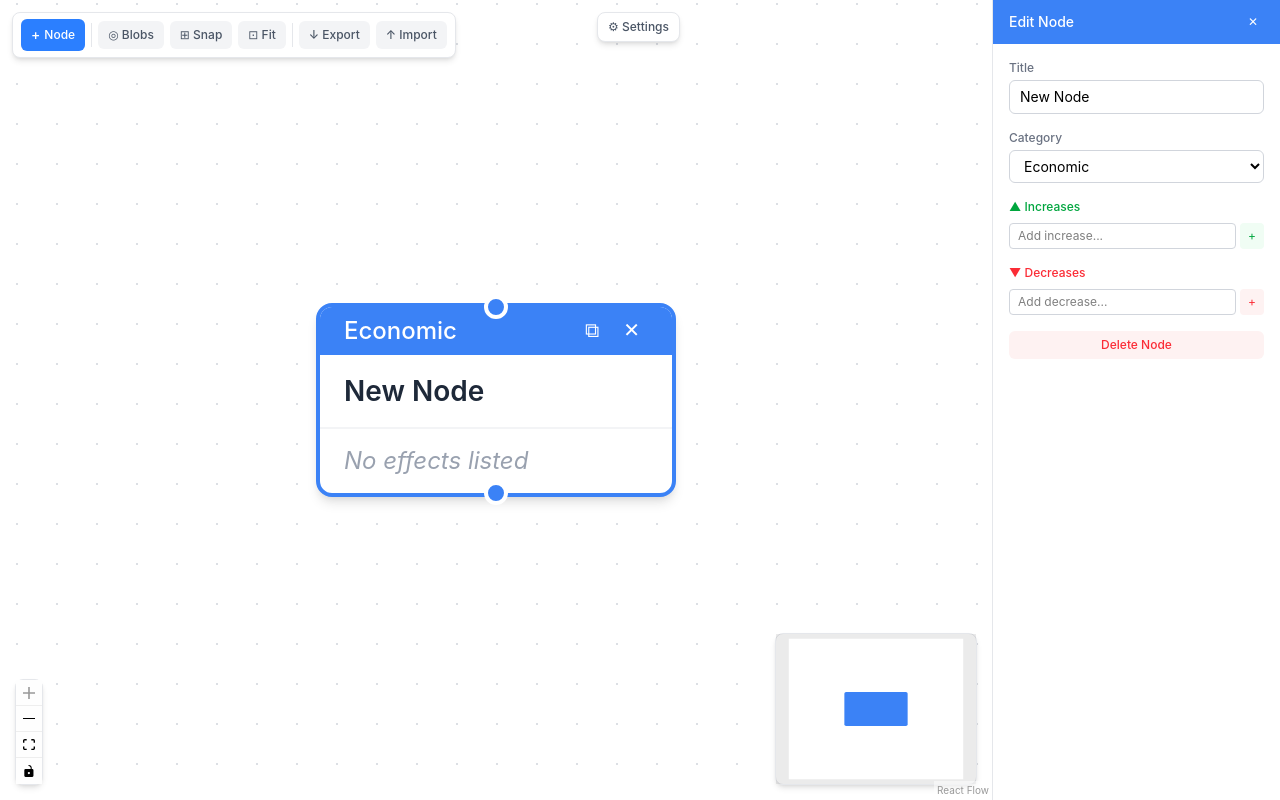
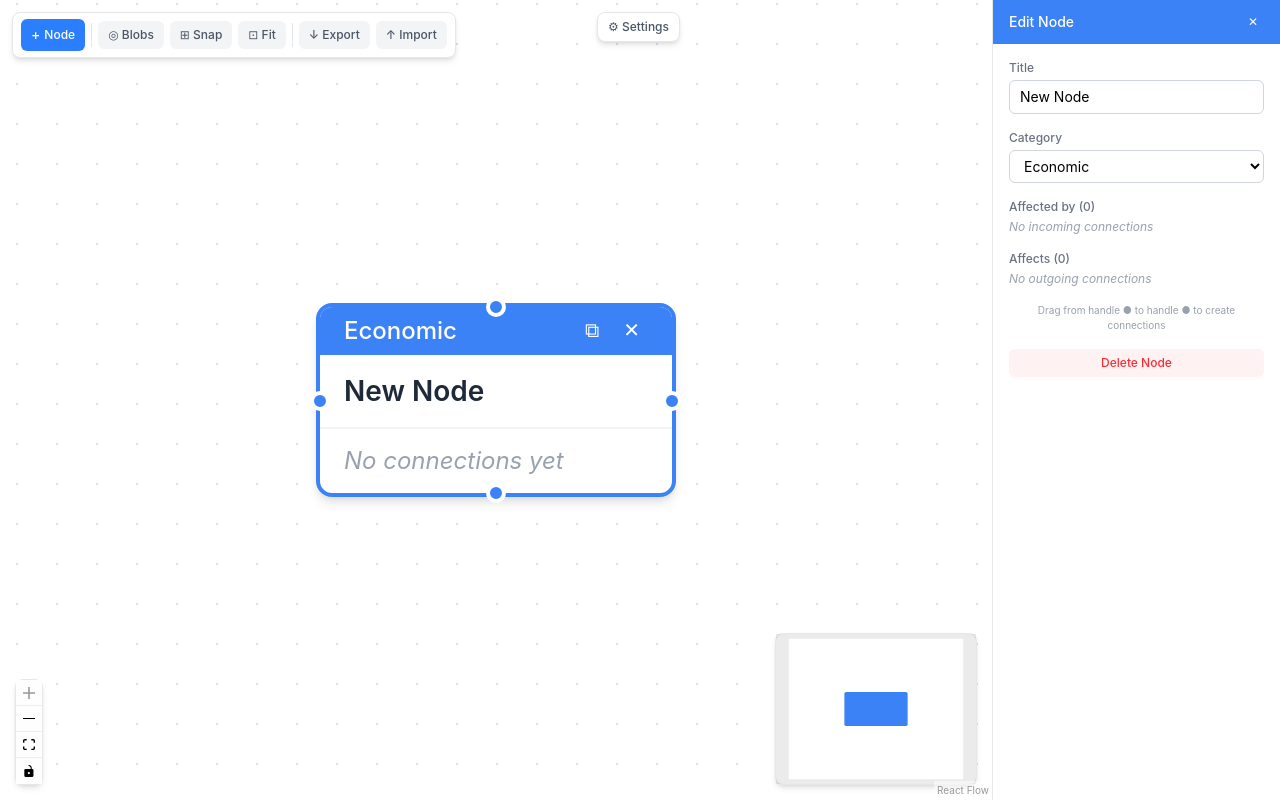
Before and after one commit to KlavsKalnins/system-map, a React (Vite) app: page / in a window 1280 px wide. Both pictures are taken after a click on the button "+ Node". Built offline with nearby package versions, Linux system fonts and the light colour scheme.

Commit message:
system map

```diff
--- a/src/components/Canvas.tsx
+++ b/src/components/Canvas.tsx
@@ -5,6 +5,7 @@ import {
   Controls,
   Background,
   BackgroundVariant,
+  ConnectionMode,
   useReactFlow,
   type NodeTypes,
   type EdgeTypes,
@@ -133,6 +134,7 @@ export default function Canvas() {
         edgeTypes={edgeTypes}
         snapToGrid={config.snapToGrid}
         snapGrid={snapGrid}
+        connectionMode={ConnectionMode.Loose}
         fitView
         deleteKeyCode={null} // we handle delete ourselves
         className="bg-gray-50"
--- a/src/components/nodes/SystemNodeCard.tsx
+++ b/src/components/nodes/SystemNodeCard.tsx
@@ -1,4 +1,4 @@
-import { memo, useCallback } from 'react';
+import { memo, useCallback, useMemo } from 'react';
 import { Handle, Position, type NodeProps } from '@xyflow/react';
 import type { SystemNodeData } from '../../types';
 import { useMapStore } from '../../store/useMapStore';
@@ -6,6 +6,8 @@ import { getCategoryColor } from '../../lib/colors';
 
 function SystemNodeCard({ id, data, selected }: NodeProps & { data: SystemNodeData }) {
   const config = useMapStore((s) => s.config);
+  const edges = useMapStore((s) => s.edges);
+  const nodes = useMapStore((s) => s.nodes);
   const setSelectedNodeId = useMapStore((s) => s.setSelectedNodeId);
   const deleteNode = useMapStore((s) => s.deleteNode);
   const duplicateNode = useMapStore((s) => s.duplicateNode);
@@ -13,14 +15,42 @@ function SystemNodeCard({ id, data, selected }: NodeProps & { data: SystemNodeDa
   const categoryColor = getCategoryColor(config.categories, data.category);
   const categoryLabel = config.categories.find((c) => c.id === data.category)?.label ?? 'Uncategorized';
 
+  // Derive connections from edges
+  const connections = useMemo(() => {
+    const outgoing = edges
+      .filter((e) => e.source === id)
+      .map((e) => {
+        const target = nodes.find((n) => n.id === e.target);
+        return {
+          id: e.id,
+          label: target?.data?.title ?? '?',
+          polarity: (e.data?.polarity as '+' | '-') ?? '+',
+          direction: 'out' as const,
+        };
+      });
+    const incoming = edges
+      .filter((e) => e.target === id)
+      .map((e) => {
+        const source = nodes.find((n) => n.id === e.source);
+        return {
+          id: e.id,
+          label: source?.data?.title ?? '?',
+          polarity: (e.data?.polarity as '+' | '-') ?? '+',
+          direction: 'in' as const,
+        };
+      });
+    return { outgoing, incoming };
+  }, [edges, nodes, id]);
+
   const handleContextMenu = useCallback(
     (e: React.MouseEvent) => {
       e.preventDefault();
-      // Simple: just select on right click; context menu could be added later
       setSelectedNodeId(id);
     },
     [id, setSelectedNodeId],
   );
+
+  const hasConnections = connections.outgoing.length > 0 || connections.incoming.length > 0;
 
   return (
     <div
@@ -67,56 +97,128 @@ function SystemNodeCard({ id, data, selected }: NodeProps & { data: SystemNodeDa
         {data.title}
       </div>
 
-      {/* Increases */}
-      {data.increases.length > 0 && (
+      {/* Incoming connections (what affects this node) */}
+      {connections.incoming.length > 0 && (
         <div className="px-3 pt-1.5">
-          <div className="text-[10px] font-medium text-green-600 uppercase tracking-wide mb-0.5">
-            ▲ Increases
+          <div className="text-[10px] font-medium text-gray-400 uppercase tracking-wide mb-0.5">
+            Affected by
           </div>
           <ul className="text-xs text-gray-600 space-y-0.5">
-            {data.increases.map((item, i) => (
-              <li key={i} className="flex items-center gap-1">
-                <span className="w-1 h-1 rounded-full bg-green-400" />
-                {item}
+            {connections.incoming.map((c) => (
+              <li key={c.id} className="flex items-center gap-1">
+                <span
+                  className={`text-[10px] font-bold w-3.5 h-3.5 rounded-full flex items-center justify-center text-white shrink-0 ${
+                    c.polarity === '+' ? 'bg-green-500' : 'bg-red-500'
+                  }`}
+                >
+                  {c.polarity}
+                </span>
+                <span className="truncate">{c.label}</span>
+                <span className="text-gray-300">→</span>
               </li>
             ))}
           </ul>
         </div>
       )}
 
-      {/* Decreases */}
-      {data.decreases.length > 0 && (
+      {/* Outgoing connections (what this node affects) */}
+      {connections.outgoing.length > 0 && (
         <div className="px-3 pt-1.5 pb-2">
-          <div className="text-[10px] font-medium text-red-500 uppercase tracking-wide mb-0.5">
-            ▼ Decreases
+          <div className="text-[10px] font-medium text-gray-400 uppercase tracking-wide mb-0.5">
+            Affects
           </div>
           <ul className="text-xs text-gray-600 space-y-0.5">
-            {data.decreases.map((item, i) => (
-              <li key={i} className="flex items-center gap-1">
-                <span className="w-1 h-1 rounded-full bg-red-400" />
-                {item}
+            {connections.outgoing.map((c) => (
+              <li key={c.id} className="flex items-center gap-1">
+                <span className="text-gray-300">→</span>
+                <span
+                  className={`text-[10px] font-bold w-3.5 h-3.5 rounded-full flex items-center justify-center text-white shrink-0 ${
+                    c.polarity === '+' ? 'bg-green-500' : 'bg-red-500'
+                  }`}
+                >
+                  {c.polarity}
+                </span>
+                <span className="truncate">{c.label}</span>
               </li>
             ))}
           </ul>
         </div>
       )}
 
-      {data.increases.length === 0 && data.decreases.length === 0 && (
-        <div className="px-3 py-2 text-xs text-gray-400 italic">No effects listed</div>
+      {!hasConnections && (
+        <div className="px-3 py-2 text-xs text-gray-400 italic">No connections yet</div>
       )}
 
-      {/* Handles */}
+      {/* Source handles — visible dots on all 4 sides */}
       <Handle
-        type="target"
+        type="source"
+        id="s-top"
         position={Position.Top}
-        className="!w-3 !h-3 !rounded-full !border-2 !border-white"
+        className="!w-2.5 !h-2.5 !rounded-full !border-2 !border-white"
         style={{ backgroundColor: categoryColor }}
       />
       <Handle
         type="source"
+        id="s-bottom"
         position={Position.Bottom}
-        className="!w-3 !h-3 !rounded-full !border-2 !border-white"
+        className="!w-2.5 !h-2.5 !rounded-full !border-2 !border-white"
         style={{ backgroundColor: categoryColor }}
+      />
+      <Handle
+        type="source"
+        id="s-left"
+        position={Position.Left}
+        className="!w-2.5 !h-2.5 !rounded-full !border-2 !border-white"
+        style={{ backgroundColor: categoryColor }}
+      />
+      <Handle
+        type="source"
+        id="s-right"
+        position={Position.Right}
+        className="!w-2.5 !h-2.5 !rounded-full !border-2 !border-white"
+        style={{ backgroundColor: categoryColor }}
+      />
+
+      {/* Target handles — same positions, invisible but used by React Flow for incoming edges */}
+      <Handle
+        type="target"
+        id="t-top"
+        position={Position.Top}
+        className="!w-2.5 !h-2.5 !rounded-full !border-0"
+        style={{ backgroundColor: 'transparent', pointerEvents: 'none' }}
+      />
+      <Handle
+        type="target"
+        id="t-bottom"
+        position={Position.Bottom}
+        className="!w-2.5 !h-2.5 !rounded-full !border-0"
+        style={{ backgroundColor: 'transparent', pointerEvents: 'none' }}
+      />
+      <Handle
+        type="target"
+        id="t-left"
+        position={Position.Left}
+        className="!w-2.5 !h-2.5 !rounded-full !border-0"
+        style={{ backgroundColor: 'transparent', pointerEvents: 'none' }}
+      />
+      <Handle
+        type="target"
+        id="t-right"
+        position={Position.Right}
+        className="!w-2.5 !h-2.5 !rounded-full !border-0"
+        style={{ backgroundColor: 'transparent', pointerEvents: 'none' }}
+      />
+
+      {/* Backward-compat: hidden handles with no ID for old edges that have null sourceHandle/targetHandle */}
+      <Handle
+        type="source"
+        position={Position.Bottom}
+        style={{ opacity: 0, width: 0, height: 0, pointerEvents: 'none' }}
+      />
+      <Handle
+        type="target"
+        position={Position.Top}
+        style={{ opacity: 0, width: 0, height: 0, pointerEvents: 'none' }}
       />
     </div>
   );
--- a/src/components/panels/NodeEditor.tsx
+++ b/src/components/panels/NodeEditor.tsx
@@ -1,25 +1,47 @@
-import { useState, useCallback, useEffect } from 'react';
+import { useCallback, useMemo } from 'react';
 import { useMapStore } from '../../store/useMapStore';
 import { getCategoryColor } from '../../lib/colors';
 
 export default function NodeEditor() {
   const selectedNodeId = useMapStore((s) => s.selectedNodeId);
   const nodes = useMapStore((s) => s.nodes);
+  const edges = useMapStore((s) => s.edges);
   const config = useMapStore((s) => s.config);
   const updateNodeData = useMapStore((s) => s.updateNodeData);
+  const updateEdgeData = useMapStore((s) => s.updateEdgeData);
   const deleteNode = useMapStore((s) => s.deleteNode);
+  const deleteEdge = useMapStore((s) => s.deleteEdge);
   const setSelectedNodeId = useMapStore((s) => s.setSelectedNodeId);
 
   const node = nodes.find((n) => n.id === selectedNodeId);
 
-  const [newIncrease, setNewIncrease] = useState('');
-  const [newDecrease, setNewDecrease] = useState('');
-
-  // Reset inputs when node changes
-  useEffect(() => {
-    setNewIncrease('');
-    setNewDecrease('');
-  }, [selectedNodeId]);
+  // Derive connections from edges
+  const connections = useMemo(() => {
+    if (!node) return { incoming: [], outgoing: [] };
+    const incoming = edges
+      .filter((e) => e.target === node.id)
+      .map((e) => {
+        const source = nodes.find((n) => n.id === e.source);
+        return {
+          edgeId: e.id,
+          nodeId: e.source,
+          label: source?.data?.title ?? '?',
+          polarity: (e.data?.polarity as '+' | '-') ?? '+',
+        };
+      });
+    const outgoing = edges
+      .filter((e) => e.source === node.id)
+      .map((e) => {
+        const target = nodes.find((n) => n.id === e.target);
+        return {
+          edgeId: e.id,
+          nodeId: e.target,
+          label: target?.data?.title ?? '?',
+          polarity: (e.data?.polarity as '+' | '-') ?? '+',
+        };
+      });
+    return { incoming, outgoing };
+  }, [node, edges, nodes]);
 
   const handleTitleChange = useCallback(
     (e: React.ChangeEvent<HTMLInputElement>) => {
@@ -35,36 +57,11 @@ export default function NodeEditor() {
     [node, updateNodeData],
   );
 
-  const addIncrease = useCallback(() => {
-    if (!node || !newIncrease.trim()) return;
-    updateNodeData(node.id, { increases: [...node.data.increases, newIncrease.trim()] });
-    setNewIncrease('');
-  }, [node, newIncrease, updateNodeData]);
-
-  const removeIncrease = useCallback(
-    (index: number) => {
-      if (!node) return;
-      updateNodeData(node.id, {
-        increases: node.data.increases.filter((_, i) => i !== index),
-      });
+  const togglePolarity = useCallback(
+    (edgeId: string, current: '+' | '-') => {
+      updateEdgeData(edgeId, { polarity: current === '+' ? '-' : '+' });
     },
-    [node, updateNodeData],
-  );
-
-  const addDecrease = useCallback(() => {
-    if (!node || !newDecrease.trim()) return;
-    updateNodeData(node.id, { decreases: [...node.data.decreases, newDecrease.trim()] });
-    setNewDecrease('');
-  }, [node, newDecrease, updateNodeData]);
-
-  const removeDecrease = useCallback(
-    (index: number) => {
-      if (!node) return;
-      updateNodeData(node.id, {
-        decreases: node.data.decreases.filter((_, i) => i !== index),
-      });
-    },
-    [node, updateNodeData],
+    [updateEdgeData],
   );
 
   if (!node) {
@@ -123,75 +120,79 @@ export default function NodeEditor() {
           </select>
         </div>
 
-        {/* Increases */}
+        {/* Incoming connections */}
         <div>
-          <label className="block text-xs font-medium text-green-600 mb-1">▲ Increases</label>
-          <div className="space-y-1 mb-2">
-            {node.data.increases.map((item, i) => (
-              <div key={i} className="flex items-center gap-1 group">
-                <span className="w-1.5 h-1.5 rounded-full bg-green-400 shrink-0" />
-                <span className="text-xs text-gray-700 flex-1">{item}</span>
+          <label className="block text-xs font-medium text-gray-500 mb-1">
+            Affected by ({connections.incoming.length})
+          </label>
+          {connections.incoming.length === 0 ? (
+            <p className="text-xs text-gray-400 italic">No incoming connections</p>
+          ) : (
+            <div className="space-y-1">
+              {connections.incoming.map((c) => (
+                <div key={c.edgeId} className="flex items-center gap-1.5 group">
                   <button
-                  onClick={() => removeIncrease(i)}
+                    onClick={() => togglePolarity(c.edgeId, c.polarity)}
+                    className={`w-5 h-5 rounded-full text-[10px] font-bold text-white flex items-center justify-center shrink-0 cursor-pointer transition-colors ${
+                      c.polarity === '+' ? 'bg-green-500 hover:bg-green-600' : 'bg-red-500 hover:bg-red-600'
+                    }`}
+                    title="Toggle polarity"
+                  >
+                    {c.polarity}
+                  </button>
+                  <span className="text-xs text-gray-700 flex-1 truncate">{c.label}</span>
+                  <span className="text-gray-300 text-xs">→ this</span>
+                  <button
+                    onClick={() => deleteEdge(c.edgeId)}
                     className="text-gray-300 hover:text-red-400 text-xs opacity-0 group-hover:opacity-100 transition-opacity"
+                    title="Remove connection"
                   >
                     ✕
                   </button>
                 </div>
               ))}
             </div>
-          <div className="flex gap-1">
-            <input
-              type="text"
-              value={newIncrease}
-              onChange={(e) => setNewIncrease(e.target.value)}
-              onKeyDown={(e) => e.key === 'Enter' && addIncrease()}
-              placeholder="Add increase..."
-              className="flex-1 px-2 py-1 text-xs border border-gray-300 rounded focus:outline-none focus:ring-1 focus:ring-green-400"
-            />
-            <button
-              onClick={addIncrease}
-              className="px-2 py-1 text-xs bg-green-50 text-green-600 rounded hover:bg-green-100"
-            >
-              +
-            </button>
-          </div>
+          )}
         </div>
 
-        {/* Decreases */}
+        {/* Outgoing connections */}
         <div>
-          <label className="block text-xs font-medium text-red-500 mb-1">▼ Decreases</label>
-          <div className="space-y-1 mb-2">
-            {node.data.decreases.map((item, i) => (
-              <div key={i} className="flex items-center gap-1 group">
-                <span className="w-1.5 h-1.5 rounded-full bg-red-400 shrink-0" />
-                <span className="text-xs text-gray-700 flex-1">{item}</span>
+          <label className="block text-xs font-medium text-gray-500 mb-1">
+            Affects ({connections.outgoing.length})
+          </label>
+          {connections.outgoing.length === 0 ? (
+            <p className="text-xs text-gray-400 italic">No outgoing connections</p>
+          ) : (
+            <div className="space-y-1">
+              {connections.outgoing.map((c) => (
+                <div key={c.edgeId} className="flex items-center gap-1.5 group">
+                  <span className="text-gray-300 text-xs">this →</span>
                   <button
-                  onClick={() => removeDecrease(i)}
+                    onClick={() => togglePolarity(c.edgeId, c.polarity)}
+                    className={`w-5 h-5 rounded-full text-[10px] font-bold text-white flex items-center justify-center shrink-0 cursor-pointer transition-colors ${
+                      c.polarity === '+' ? 'bg-green-500 hover:bg-green-600' : 'bg-red-500 hover:bg-red-600'
+                    }`}
+                    title="Toggle polarity"
+                  >
+                    {c.polarity}
+                  </button>
+                  <span className="text-xs text-gray-700 flex-1 truncate">{c.label}</span>
+                  <button
+                    onClick={() => deleteEdge(c.edgeId)}
                     className="text-gray-300 hover:text-red-400 text-xs opacity-0 group-hover:opacity-100 transition-opacity"
+                    title="Remove connection"
                   >
                     ✕
                   </button>
                 </div>
               ))}
             </div>
-          <div className="flex gap-1">
-            <input
-              type="text"
-              value={newDecrease}
-              onChange={(e) => setNewDecrease(e.target.value)}
-              onKeyDown={(e) => e.key === 'Enter' && addDecrease()}
-              placeholder="Add decrease..."
-              className="flex-1 px-2 py-1 text-xs border border-gray-300 rounded focus:outline-none focus:ring-1 focus:ring-red-400"
-            />
-            <button
-              onClick={addDecrease}
-              className="px-2 py-1 text-xs bg-red-50 text-red-500 rounded hover:bg-red-100"
-            >
-              +
-            </button>
+          )}
         </div>
-        </div>
+
+        <p className="text-[10px] text-gray-400 text-center">
+          Drag from handle ● to handle ● to create connections
+        </p>
 
         {/* Delete */}
         <button
--- a/src/lib/io.ts
+++ b/src/lib/io.ts
@@ -14,8 +14,8 @@ const PositionSchema = z.object({
 
 const NodeDataSchema = z.object({
   title: z.string(),
-  increases: z.array(z.string()),
-  decreases: z.array(z.string()),
+  increases: z.array(z.string()).optional(),
+  decreases: z.array(z.string()).optional(),
   category: z.string(),
 });
 
--- a/src/store/useMapStore.ts
+++ b/src/store/useMapStore.ts
@@ -52,6 +52,7 @@ interface MapState {
   // Edge CRUD
   updateEdgeData: (id: string, data: Partial<SystemEdge['data']>) => void;
   deleteEdge: (id: string) => void;
+  reverseEdge: (id: string) => void;
 
   // Selection
   setSelectedNodeId: (id: string | null) => void;
@@ -87,10 +88,19 @@ export const useMapStore = create<MapState>((set, get) => ({
   },
 
   onConnect: (connection) => {
+    // Normalize handles: with Loose mode, target might land on a source handle (s-*)
+    // Ensure sourceHandle is always s-* and targetHandle is always t-*
+    const normalizeHandle = (h: string | null | undefined, prefix: 's' | 't'): string | null => {
+      if (!h) return null;
+      const pos = h.startsWith('s-') || h.startsWith('t-') ? h.slice(2) : h;
+      return `${prefix}-${pos}`;
+    };
     const newEdge: SystemEdge = {
       ...connection,
       id: `e-${uuid()}`,
       type: 'polarity',
+      sourceHandle: normalizeHandle(connection.sourceHandle, 's'),
+      targetHandle: normalizeHandle(connection.targetHandle, 't'),
       data: { polarity: '+' },
     };
     set({ edges: addEdge(newEdge, get().edges) as SystemEdge[] });
@@ -106,8 +116,6 @@ export const useMapStore = create<MapState>((set, get) => ({
       position: position ?? { x: 250 + Math.random() * 200, y: 200 + Math.random() * 200 },
       data: {
         title: data.title ?? 'New Node',
-        increases: data.increases ?? [],
-        decreases: data.decreases ?? [],
         category: data.category ?? get().config.categories[0]?.id ?? '',
       },
     };
@@ -153,6 +161,32 @@ export const useMapStore = create<MapState>((set, get) => ({
     set({ edges: get().edges.filter((e) => e.id !== id) });
   },
 
+  reverseEdge: (id) => {
+    set({
+      edges: get().edges.map((e) => {
+        if (e.id !== id) return e;
+        // Extract the position part from any handle id (s-top → top, t-right → right, etc.)
+        const getPosition = (h: string | null | undefined): string | null => {
+          if (!h) return null;
+          // Handle IDs are "s-top", "t-bottom", "s-left", "t-right", or legacy "top", "bottom", etc.
+          if (h.startsWith('s-') || h.startsWith('t-')) return h.slice(2);
+          return h;
+        };
+        const oldSourcePos = getPosition(e.sourceHandle);
+        const oldTargetPos = getPosition(e.targetHandle);
+        return {
+          ...e,
+          source: e.target,
+          target: e.source,
+          // New source needs a source handle (s-*) at the old target's position
+          sourceHandle: oldTargetPos ? `s-${oldTargetPos}` : null,
+          // New target needs a target handle (t-*) at the old source's position
+          targetHandle: oldSourcePos ? `t-${oldSourcePos}` : null,
+        };
+      }),
+    });
+  },
+
   // ── Selection ───────────────────────────────────────────────────────────
 
   setSelectedNodeId: (id) => set({ selectedNodeId: id }),
@@ -176,10 +210,36 @@ export const useMapStore = create<MapState>((set, get) => ({
   }),
 
   loadSaveData: (save) => {
+    // Migrate edges: ensure handle IDs are compatible with current handle scheme
+    const migratedEdges = save.edges.map((e) => {
+      // Old edges with null handles still work via backward-compat hidden handles
+      // Edges with old-style names ("top", "bottom-target") get migrated
+      const migrateSource = (h: string | null | undefined) => {
+        if (!h) return h ?? null;
+        if (h === 'top') return 's-top';
+        if (h === 'bottom') return 's-bottom';
+        if (h === 'left') return 's-left';
+        if (h === 'right') return 's-right';
+        return h;
+      };
+      const migrateTarget = (h: string | null | undefined) => {
+        if (!h) return h ?? null;
+        if (h === 'top-target') return 't-top';
+        if (h === 'bottom-target') return 't-bottom';
+        if (h === 'left-target') return 't-left';
+        if (h === 'right-target') return 't-right';
+        return h;
+      };
+      return {
+        ...e,
+        sourceHandle: migrateSource(e.sourceHandle),
+        targetHandle: migrateTarget(e.targetHandle),
+      };
+    });
     set({
       config: save.config,
       nodes: save.nodes,
-      edges: save.edges,
+      edges: migratedEdges,
       viewport: save.viewport ?? { x: 0, y: 0, zoom: 1 },
       selectedNodeId: null,
     });
--- a/src/types/index.ts
+++ b/src/types/index.ts
@@ -12,8 +12,6 @@ export interface Category {
 
 export interface SystemNodeData {
   title: string;
-  increases: string[];
-  decreases: string[];
   category: string; // category id
   [key: string]: unknown; // required by React Flow
 }
```
Also changed, not shown: src/components/edges/PolarityEdge.tsx (+43 -5 lines). Lines whose indentation alone changed are shown as unchanged.
